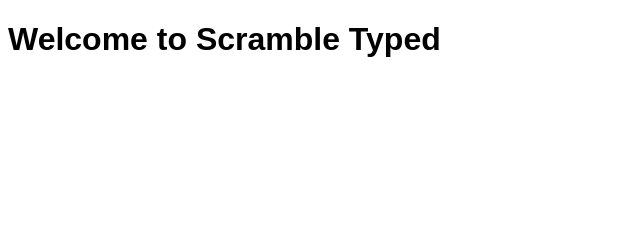
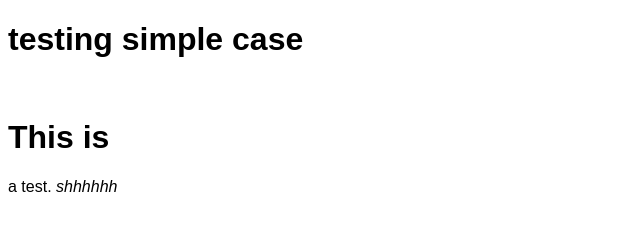
Before and after one commit to benschaser/scramble-typed.js, a website: page src/index.html in a window 1280 px wide. Shown: the whole page, without its empty margins (0-640 px from the left). Drawn offline with Linux system fonts and the light colour scheme.

Commit message:
1.1.2 added html dom nodes feature

```diff
--- a/src/index.html
+++ b/src/index.html
@@ -1,8 +1,8 @@
 <!DOCTYPE html>
 <html lang="en">
   <head>
-    <meta charset="UTF-8">
-    <meta name="viewport" content="width=device-width, initial-scale=1.0">
+    <meta charset="UTF-8" />
+    <meta name="viewport" content="width=device-width, initial-scale=1.0" />
     <title>Scramble Typed Test</title>
     <style>
       * {
@@ -12,21 +12,44 @@
       .scrambling {
         opacity: 0.5;
       }
+      span {
+        outline: 1px solid red;
+      }
     </style>
     <script type="module" src="index.js"></script>
     <script type="module">
-        import ScrambleTyped from './index.js';
+      import ScrambleTyped from "./index.js";
 
-        const scrambleTyped = new ScrambleTyped('#scramble-typed', {
+      const scrambleTyped = new ScrambleTyped("#scramble-typed", {
+        text: "testing simple case",
         typeSpeed: 60,
         scrambleSpeed: 100,
         scrambleDuration: 200,
-            scrambleClasses: ['scrambling'],
-            charset: 'abcdefhiklnorstuvxz',
+        scrambleClasses: ["scrambling"],
+        charset: "abcdefhiklnorstuvxz",
+      });
+
+      const scrambleTest = new ScrambleTyped("#scramble-test", {
+        typeSpeed: 60,
+        scrambleSpeed: 100,
+        scrambleDuration: 200,
+        scrambleClasses: ["scrambling"],
+        preserveSpaces: true,
+        charset: "abcdefhiklnorstuvxz",
+        onEnd: () => {
+          console.log("ended");
+        },
       });
     </script>
   </head>
   <body>
-    <h1 id="scramble-typed">Welcome to Scramble Typed</h1>
+    <h1 id="scramble-typed"></h1>
+    <br />
+    <div id="scramble-test">
+      <h1>This is</h1>
+      <span>
+        <p>a test. <i>shhhhhh</i></p>
+      </span>
+    </div>
   </body>
 </html>
--- a/src/index.js
+++ b/src/index.js
@@ -1,27 +1,20 @@
-//preorder traversal
-function traverse(el, callback) {
-    if (!el) return;
-    const children = Array.from(el.children);
-    callback(el);
-    children.forEach(child => {
-        traverse(child, callback);
-    });
-}
-
-
 class ScrambleTyped {
   constructor(el, options) {
-        this.target = typeof el === 'string' ? document.querySelector(el) : el;
+    this.target = typeof el === "string" ? document.querySelector(el) : el;
     this.text = options.text || this.target.innerText;
     this.useStartTrigger = options.useStartTrigger || false;
     this.typeSpeed = options.typeSpeed || 50;
-        this.scrambleDuration = options.scrambleDuration  || 500;
+    this.scrambleDuration = options.scrambleDuration || 500;
     this.scrambleSpeed = options.scrambleSpeed || 100;
     this.scrambleClasses = options.scrambleClasses || [];
-        this.charset = options.charset || 'ABCDEFGHIJKLMNOPQRSTUVWXYZabcdefghijklmnopqrstuvwxyz0123456789';
+    this.charset =
+      options.charset ||
+      "ABCDEFGHIJKLMNOPQRSTUVWXYZabcdefghijklmnopqrstuvwxyz0123456789";
     this.preserveSpaces = options.preserveSpaces || false;
-        this.restoreOnEnd = options.restoreOnEnd || true;
+    this.restoreOnEnd =
+      options.restoreOnEnd !== undefined ? options.restoreOnEnd : true;
 
+    this.#useNodes = this.target.childNodes.length > 0;
     // callbacks
     this.onStart = options.onStart || null;
     this.onEnd = options.onEnd || null;
@@ -31,26 +24,34 @@ class ScrambleTyped {
   }
   #innerds = "";
   #model = null;
+  #useNodes = false;
   #isRunning = false;
+  #currentIndex = 0;
+  #charSpanMap = [];
   #init() {
-        this.currentIndex = 0;
+    this.#currentIndex = 0;
     this.#innerds = this.target.innerHTML;
     this.#model = this.target.cloneNode(true);
+    if (this.#useNodes) {
+      this.#createTextList();
+    } else {
       this.target.innerHTML = "";
+    }
+    console.log(`text length ${this.text.length}`);
     if (!this.useStartTrigger) this.start();
   }
   #addScrambleClasses(el) {
-        this.scrambleClasses.forEach(c => {
+    this.scrambleClasses.forEach((c) => {
       el.classList.add(c);
     });
   }
   #removeScrambleClasses(el) {
-        this.scrambleClasses.forEach(c => {
+    this.scrambleClasses.forEach((c) => {
       el.classList.remove(c);
     });
   }
   #scrambleChar(finalChar, span) {
-        if (this.preserveSpaces && finalChar === ' ') {
+    if (this.preserveSpaces && /\s/.test(finalChar)) {
       this.#removeScrambleClasses(span);
       span.textContent = finalChar;
       return;
@@ -65,7 +66,8 @@ class ScrambleTyped {
         return;
       }
 
-            const randomChar = this.charset[Math.floor(Math.random() * this.charset.length)];
+      const randomChar =
+        this.charset[Math.floor(Math.random() * this.charset.length)];
       span.textContent = randomChar;
       setTimeout(scramble, this.scrambleSpeed);
     };
@@ -73,37 +75,73 @@ class ScrambleTyped {
     scramble();
   }
 
-    #type() {
-        if (this.currentIndex >= this.text.length) return;
+  #typeNodes() {
+    if (this.#currentIndex >= this.#charSpanMap.length) return;
 
-        const char = this.text[this.currentIndex];
-        const span = document.createElement('span');
+    const char = this.#charSpanMap[this.#currentIndex].char;
+    const span = this.#charSpanMap[this.#currentIndex].span;
+    this.#addScrambleClasses(span);
+    //this.target.appendChild(span);
+    this.#scrambleChar(char, span);
+
+    this.#currentIndex++;
+    setTimeout(() => this.#typeNodes(), this.typeSpeed);
+  }
+  #typeSimple() {
+    if (this.#currentIndex >= this.text.length) return;
+
+    const char = this.text[this.#currentIndex];
+    const span = document.createElement("span");
     this.#addScrambleClasses(span);
     this.target.appendChild(span);
     this.#scrambleChar(char, span);
 
-        this.currentIndex++;
-        setTimeout(() => (this.#type()), this.typeSpeed);
-    }
-    #traverseType() {
-        if (el.nodeType === Node.TEXT_NODE) {
-            this.currentIndex = 0;
-            this.currentText = el.textContent;
-            const span = document.createElement('span');
-            span.textContent = el.textContent;
-        }
-        else {
-            document.createElement(el.tagName);
-            el.parentNode.appendChild(el);
-        }
+    this.#currentIndex++;
+    setTimeout(() => this.#typeSimple(), this.typeSpeed);
   }
   #end() {
     if (this.restoreOnEnd) {
+      if (this.#useNodes) {
         this.target.innerHTML = this.#innerds;
+      } else {
+        console.log("restoring");
+        this.target.innerHTML = this.text;
       }
+    }
+
     this.#isRunning = false;
-        if (this.onEnd && typeof this.onEnd === 'function') {
+    if (this.onEnd && typeof this.onEnd === "function") {
       this.onEnd();
+    }
+  }
+  #textSplit(el) {
+    const span = document.createElement("span");
+    const text = el.nodeValue;
+    el.nodeValue = "";
+
+    [...text].forEach((character) => {
+      const charSpan = document.createElement("span");
+      span.appendChild(charSpan);
+      this.#charSpanMap.push({ span: charSpan, char: character });
+    });
+    return span;
+  }
+  #createTextList() {
+    this.#traverse(this.target);
+  }
+  #traverse(el) {
+    if (!el) return;
+    else if (el.nodeType === Node.TEXT_NODE) return;
+    else {
+      const children = Array.from(el.childNodes);
+      children.forEach((child) => {
+        if (child.nodeType === Node.TEXT_NODE && child.nodeValue.trim()) {
+          const span = this.#textSplit(child);
+          el.replaceChild(span, child);
+        } else {
+          this.#traverse(child);
+        }
+      });
     }
   }
 
@@ -112,16 +150,19 @@ class ScrambleTyped {
     if (this.#isRunning) {
       return;
     }
-        const fullDuration = (this.text.length * this.typeSpeed) + (this.scrambleDuration);
+    const fullDuration = this.#useNodes
+      ? this.#charSpanMap.length * this.typeSpeed + this.scrambleDuration
+      : this.text.length * this.typeSpeed + this.scrambleDuration;
     setTimeout(() => {
       this.#end();
-        }, (fullDuration + 200));
+    }, fullDuration + 200);
 
-        if (this.onStart && typeof this.onStart === 'function') {
+    if (this.onStart && typeof this.onStart === "function") {
       this.onStart();
     }
     this.#isRunning = true;
-    	this.#type();
+    if (this.#useNodes) this.#typeNodes();
+    else this.#typeSimple();
   }
 }
 
```
Also changed, not shown: README.md, 2 other files. Lines whose indentation alone changed are shown as unchanged.
